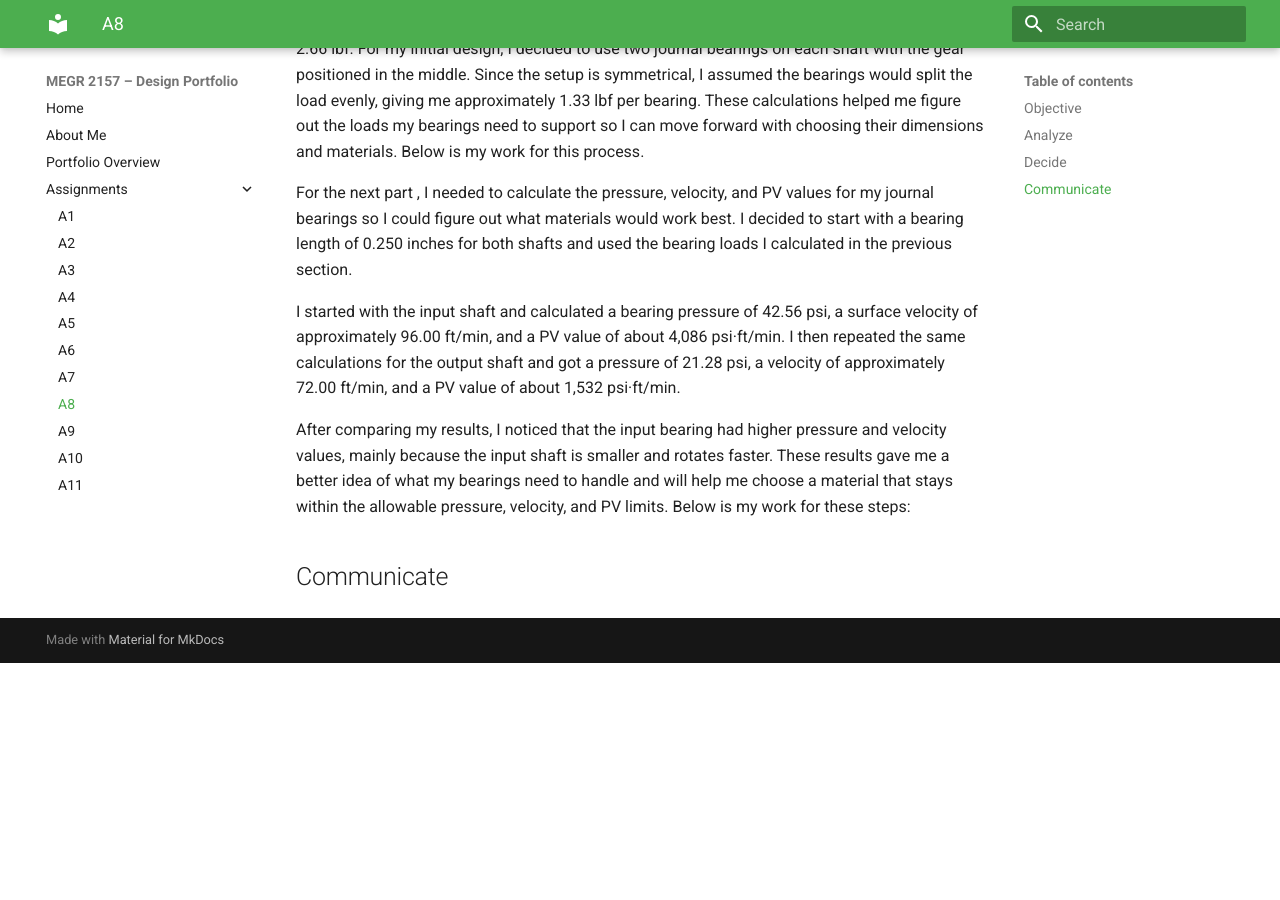
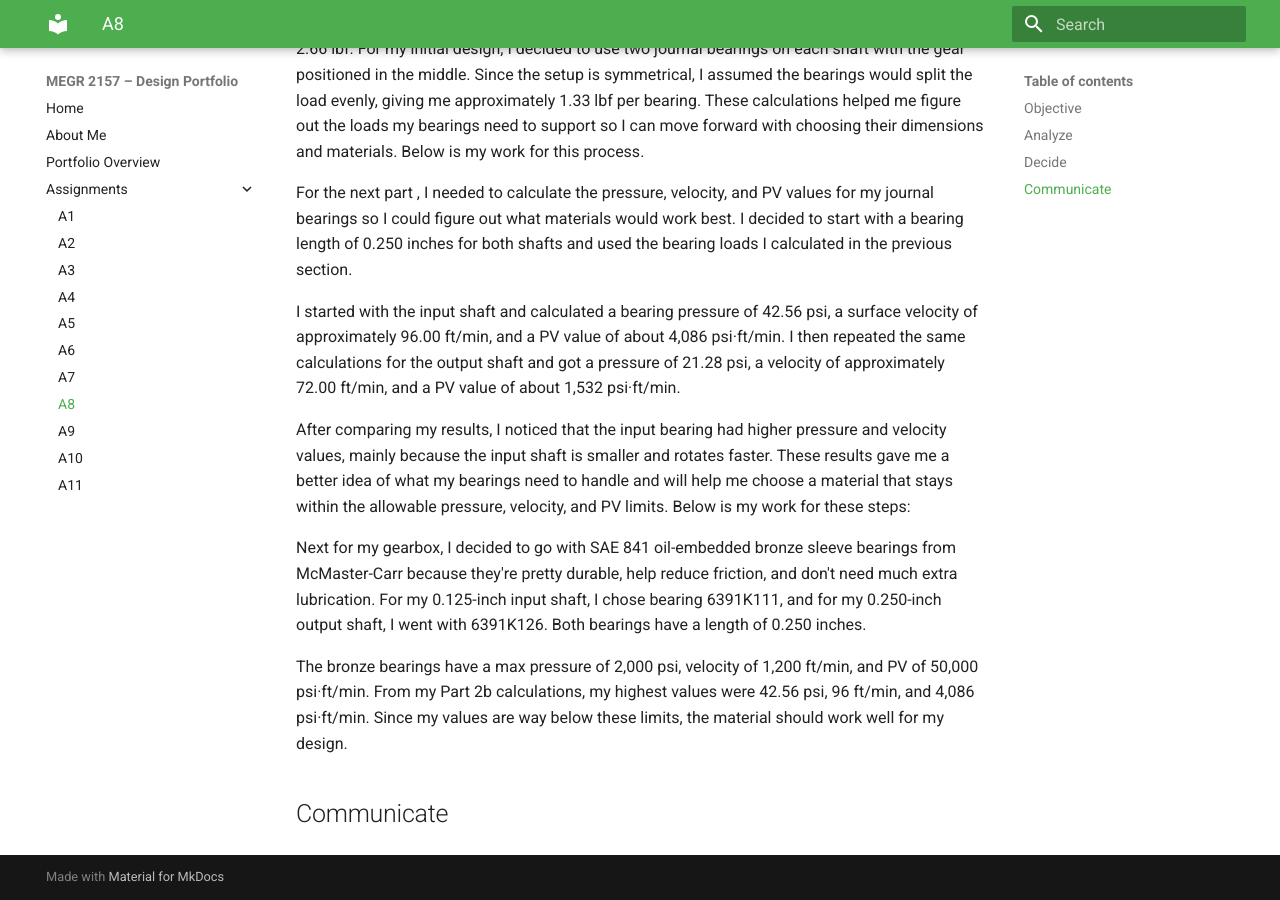
Before and after one commit to alinahsarratt/megr2157-portfolio, an MkDocs documentation site: the page built from docs/assignments/A08/index.md, in a window 1280 px wide and 900 px high, scrolled down 1640 px. Built offline with MkDocs 1.6.1 and Material for MkDocs 9.7.7, drawn with Linux system fonts in a browser that asks for light colours; before the commit the page ends 2303 px from its top, so only the background shows below that.

Commit message:
Document bearing choices and performance limits
Added details about bearing selection and specifications for the gearbox.

```diff
--- a/docs/assignments/A08/index.md
+++ b/docs/assignments/A08/index.md
@@ -33,4 +33,9 @@ I started with the input shaft and calculated a bearing pressure of 42.56 psi, a
 
 After comparing my results, I noticed that the input bearing had higher pressure and velocity values, mainly because the input shaft is smaller and rotates faster. These results gave me a better idea of what my bearings need to handle and will help me choose a material that stays within the allowable pressure, velocity, and PV limits. Below is my work for these steps:
 
+
+Next for my gearbox, I decided to go with SAE 841 oil-embedded bronze sleeve bearings from McMaster-Carr because they're pretty durable, help reduce friction, and don't need much extra lubrication. For my 0.125-inch input shaft, I chose bearing 6391K111, and for my 0.250-inch output shaft, I went with 6391K126. Both bearings have a length of 0.250 inches.
+
+The bronze bearings have a max pressure of 2,000 psi, velocity of 1,200 ft/min, and PV of 50,000 psi·ft/min. From my Part 2b calculations, my highest values were 42.56 psi, 96 ft/min, and 4,086 psi·ft/min. Since my values are way below these limits, the material should work well for my design.
+
 ## Communicate
```
